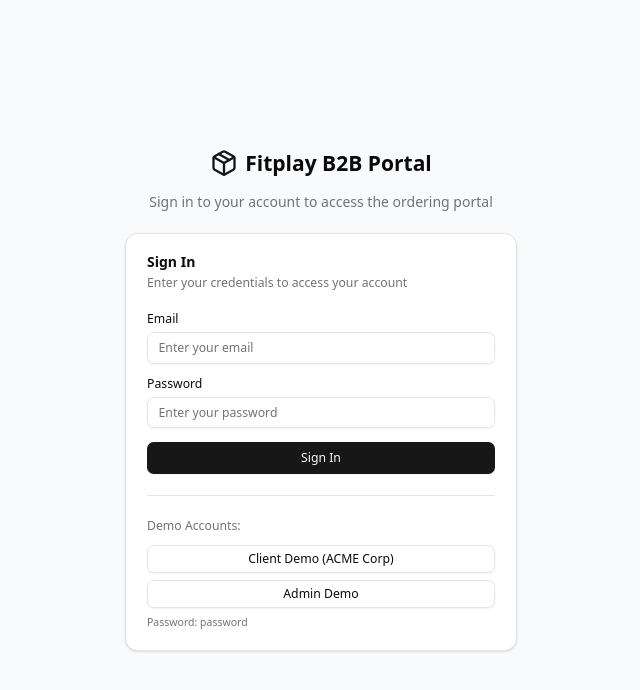
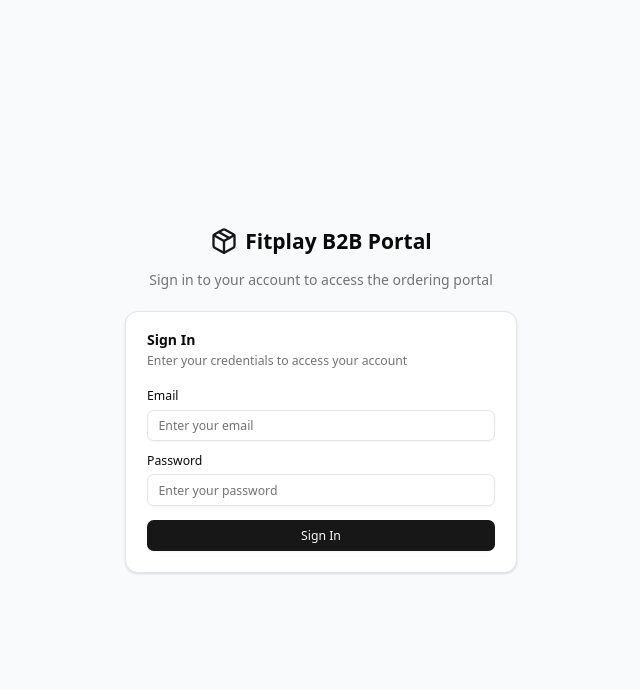
Before and after one commit to fitplay-hq/b2b-portal, a Next.js app: page / in a window 1280 px wide. Shown: the top 690 px of the page, without its empty margins (319-959 px from the left). Built offline with nearby package versions, Linux system fonts and the light colour scheme.

Commit message:
integrate auth

```diff
--- a/app/page.tsx
+++ b/app/page.tsx
@@ -27,9 +27,10 @@ export default function LoginPage() {
     setLoading(true);
 
     try {
-      const success = await signIn("email", {
+      const success = await signIn("users", {
         email,
         password,
+        redirect: false,
       });
       if (!success) {
         setError("Invalid email or password");
@@ -39,11 +40,6 @@ export default function LoginPage() {
     } finally {
       setLoading(false);
     }
-  };
-
-  const handleDemoLogin = (demoEmail: string) => {
-    setEmail(demoEmail);
-    setPassword("password");
   };
 
   return (
@@ -104,33 +100,6 @@ export default function LoginPage() {
                 {loading ? "Signing in..." : "Sign In"}
               </Button>
             </form>
-
-            <div className="mt-6 pt-6 border-t">
-              <p className="text-sm text-muted-foreground mb-3">
-                Demo Accounts:
-              </p>
-              <div className="space-y-2">
-                <Button
-                  variant="outline"
-                  size="sm"
-                  className="w-full"
-                  onClick={() => handleDemoLogin("client@acmecorp.com")}
-                >
-                  Client Demo (ACME Corp)
-                </Button>
-                <Button
-                  variant="outline"
-                  size="sm"
-                  className="w-full"
-                  onClick={() => handleDemoLogin("admin@fitplay.com")}
-                >
-                  Admin Demo
-                </Button>
-              </div>
-              <p className="text-xs text-muted-foreground mt-2">
-                Password: password
-              </p>
-            </div>
           </CardContent>
         </Card>
       </div>
```
